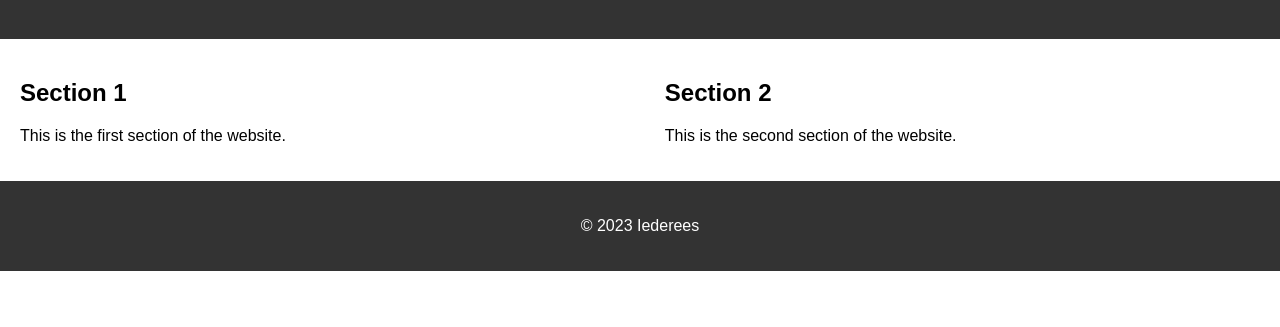
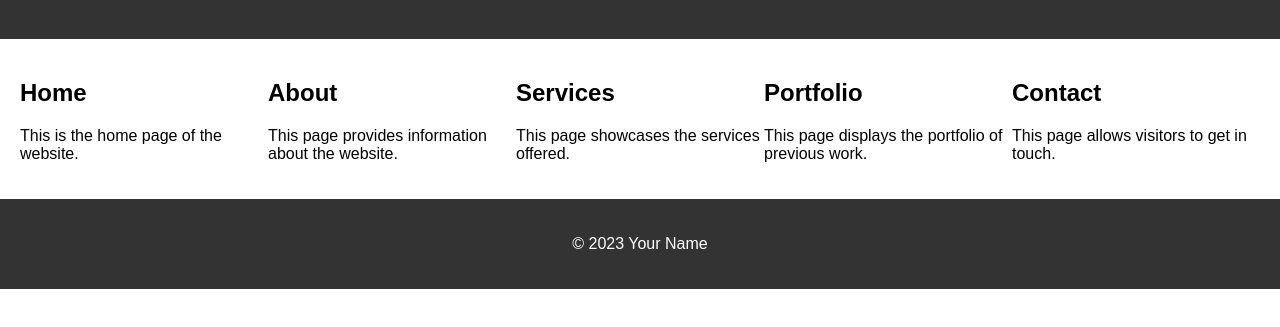
Before and after one commit to iederees-create/Responsive-Website, a plain HTML site: page index.html in a window 1280 px wide. Shown: the part 81-408 px from the top of the page. Drawn offline with Linux system fonts and the light colour scheme.

Commit message:
Update index.html

```diff
--- a/index.html
+++ b/index.html
@@ -53,18 +53,33 @@
 
   <main>
     <section>
-      <h2>Section 1</h2>
-      <p>This is the first section of the website.</p>
+      <h2>Home</h2>
+      <p>This is the home page of the website.</p>
     </section>
 
     <section>
-      <h2>Section 2</h2>
-      <p>This is the second section of the website.</p>
+      <h2>About</h2>
+      <p>This page provides information about the website.</p>
+    </section>
+
+    <section>
+      <h2>Services</h2>
+      <p>This page showcases the services offered.</p>
+    </section>
+
+    <section>
+      <h2>Portfolio</h2>
+      <p>This page displays the portfolio of previous work.</p>
+    </section>
+
+    <section>
+      <h2>Contact</h2>
+      <p>This page allows visitors to get in touch.</p>
     </section>
   </main>
 
   <footer>
-    <p>&copy; 2023 Iederees</p>
+    <p>&copy; 2023 Your Name</p>
   </footer>
 </body>
 </html>
```
